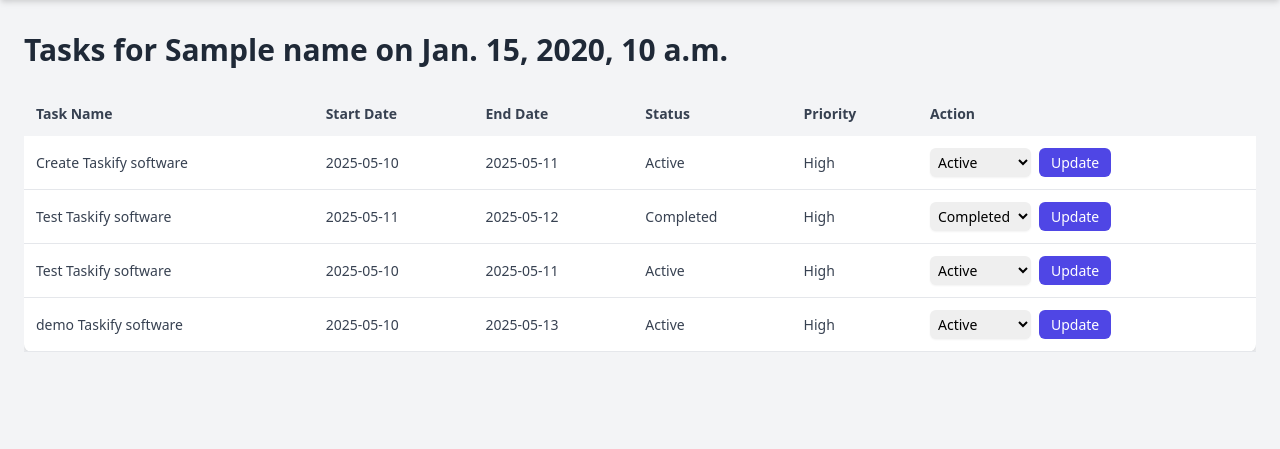
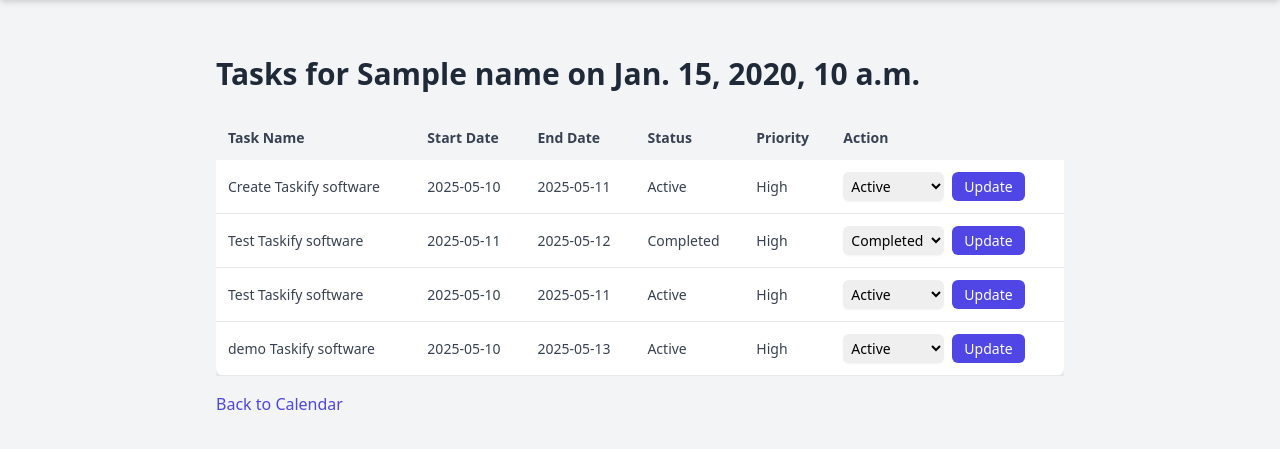
Before and after one commit to SIVABALANPRABHU/Taskify, a Django app: template employee_management/tasks/templates/tasks.html in a window 1280 px wide. Shown: the part 60-509 px from the top of the page. Run offline with Django 5.2, Linux system fonts and the light colour scheme; data comes from the database, SQL or seed files in the repository; both versions use the stored data as it was after the commit; tables that the repository leaves empty hold one stand-in row (values such as "Sample post"); the template is opened without the code that fills it: values that come from a table or form of the project are taken from there, most other values are stand-ins (such as "Sample title", 1, 10 or a date in 2020).

Commit message:
back button and designs are updated on the task page

```diff
--- a/employee_management/tasks/templates/tasks.html
+++ b/employee_management/tasks/templates/tasks.html
@@ -1,6 +1,7 @@
 {% extends 'base.html' %}
 {% block title %}Tasks for {{ name }} on {{ date }}{% endblock %}
 {% block content %}
+    <div class="container mx-auto p-4 sm:p-6 max-w-4xl">
         <h1 class="text-3xl font-bold text-gray-800 mb-6">Tasks for {{ name }} on {{ date }}</h1>
         <div class="overflow-x-auto">
             <table class="w-full bg-white shadow-md rounded-lg">
@@ -35,7 +36,17 @@
                             </td>
                         </tr>
                     {% endfor %}
+                    {% if not tasks %}
+                        <tr>
+                            <td colspan="6" class="p-3 text-sm text-gray-500 text-center">No tasks available for {{ name }} on {{ date }}.</td>
+                        </tr>
+                    {% endif %}
                 </tbody>
             </table>
         </div>
+        <!-- Back to Calendar -->
+        <div class="mt-4">
+            <a href="{% url 'assignee_profile' name=name %}" class="text-indigo-600 hover:text-indigo-800 font-medium">Back to Calendar</a>
+        </div>
+    </div>
 {% endblock %}
```
Also changed, not shown: employee_management/db.sqlite3. Lines whose indentation alone changed are shown as unchanged.
